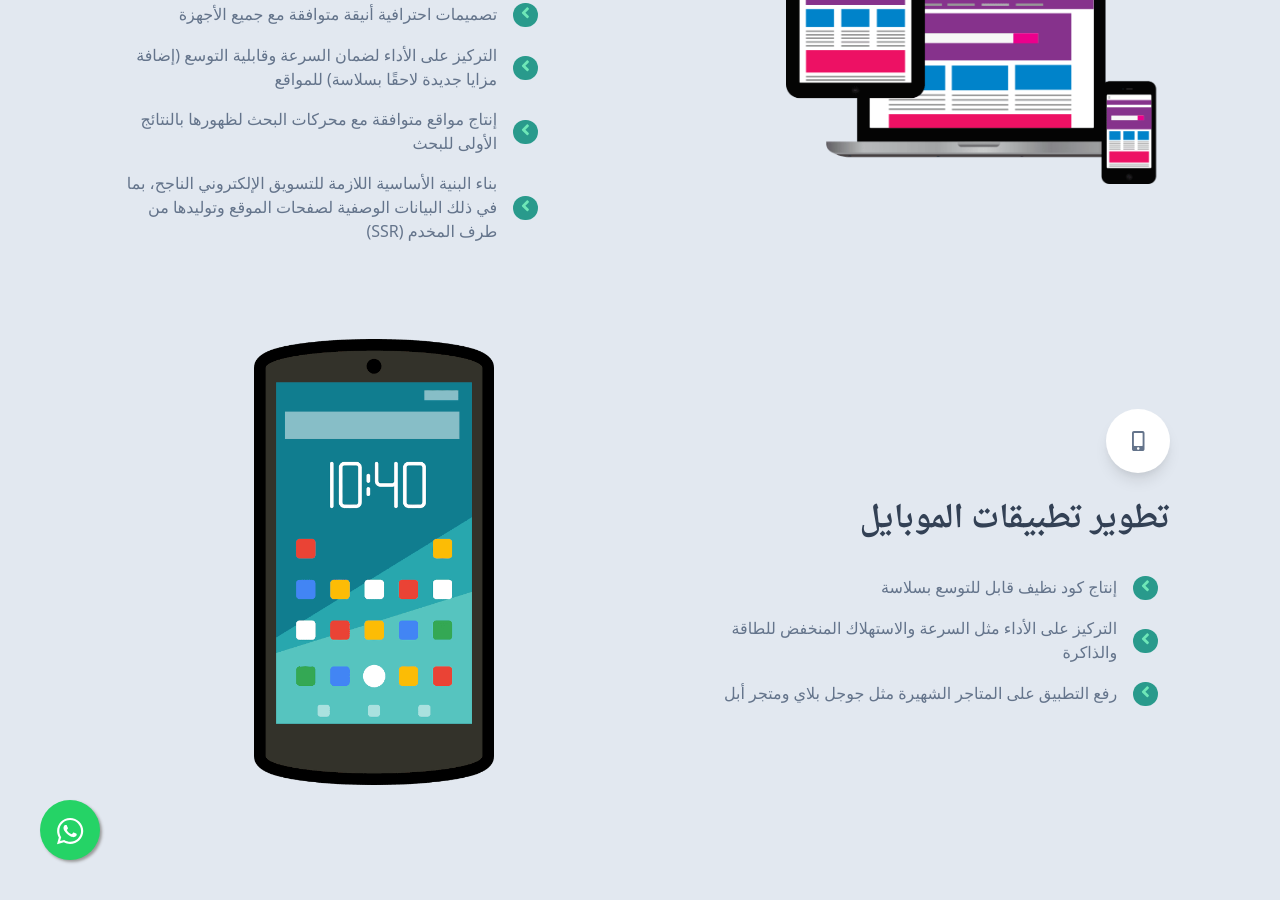
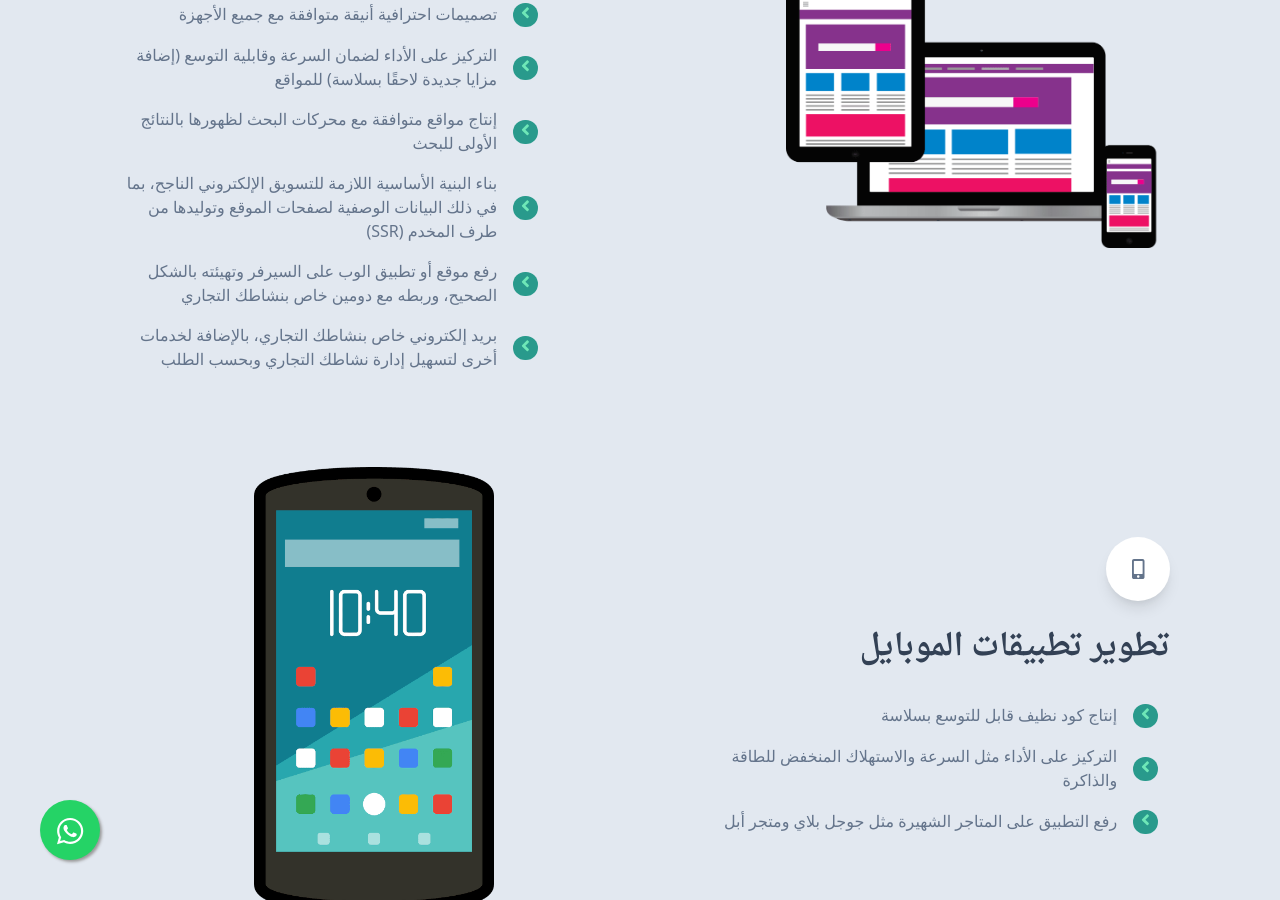
Before and after one commit to rawajitqan/IT, a Jekyll site: the page built from index.html, in a window 1280 px wide and 900 px high, scrolled down 2382 px. Built offline with Jekyll 4.4.1, drawn with Linux system fonts in a browser that asks for light colours; some web fonts are replaced.

Commit message:
new features for web development

```diff
--- a/_includes/services.html
+++ b/_includes/services.html
@@ -389,6 +389,38 @@ a.button.one:hover:before, a.button.one:hover:after{
                     </div>
                   </div>
                 </li>
+     <li class="py-2">
+                  <div class="flex items-center">
+                    <div>
+                      <span
+                        class="text-base font-semibold inline-block  px-2 uppercase rounded-full text-emerald-300 tirikiwaz mr-3"
+                      >
+                        <i class="fas fa-angle-left"></i>
+                      </span>
+                    </div>
+                    <div>
+                      <h4 class="text-blueGray-500 pr-4">
+رفع موقع أو تطبيق الوب على السيرفر وتهيئته بالشكل الصحيح، وربطه مع دومين خاص بنشاطك التجاري
+                      </h4>
+                    </div>
+                  </div>
+                </li>
+  <li class="py-2">
+                  <div class="flex items-center">
+                    <div>
+                      <span
+                        class="text-base font-semibold inline-block  px-2 uppercase rounded-full text-emerald-300 tirikiwaz mr-3"
+                      >
+                        <i class="fas fa-angle-left"></i>
+                      </span>
+                    </div>
+                    <div>
+                      <h4 class="text-blueGray-500 pr-4">
+بريد إلكتروني خاص بنشاطك التجاري، بالإضافة لخدمات أخرى لتسهيل إدارة نشاطك التجاري وبحسب الطلب
+                      </h4>
+                    </div>
+                  </div>
+                </li>
               </ul>
 
 
```
